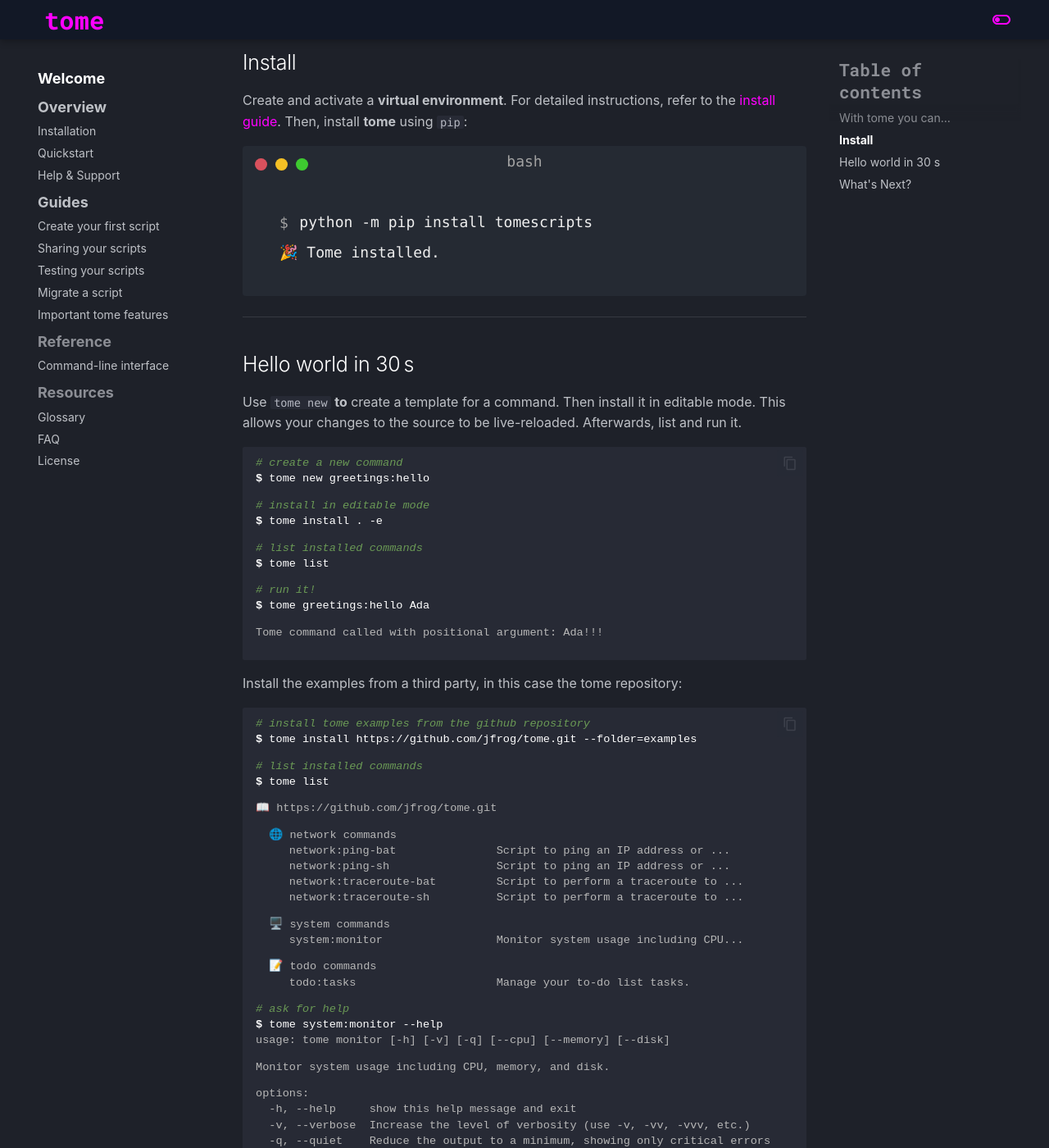
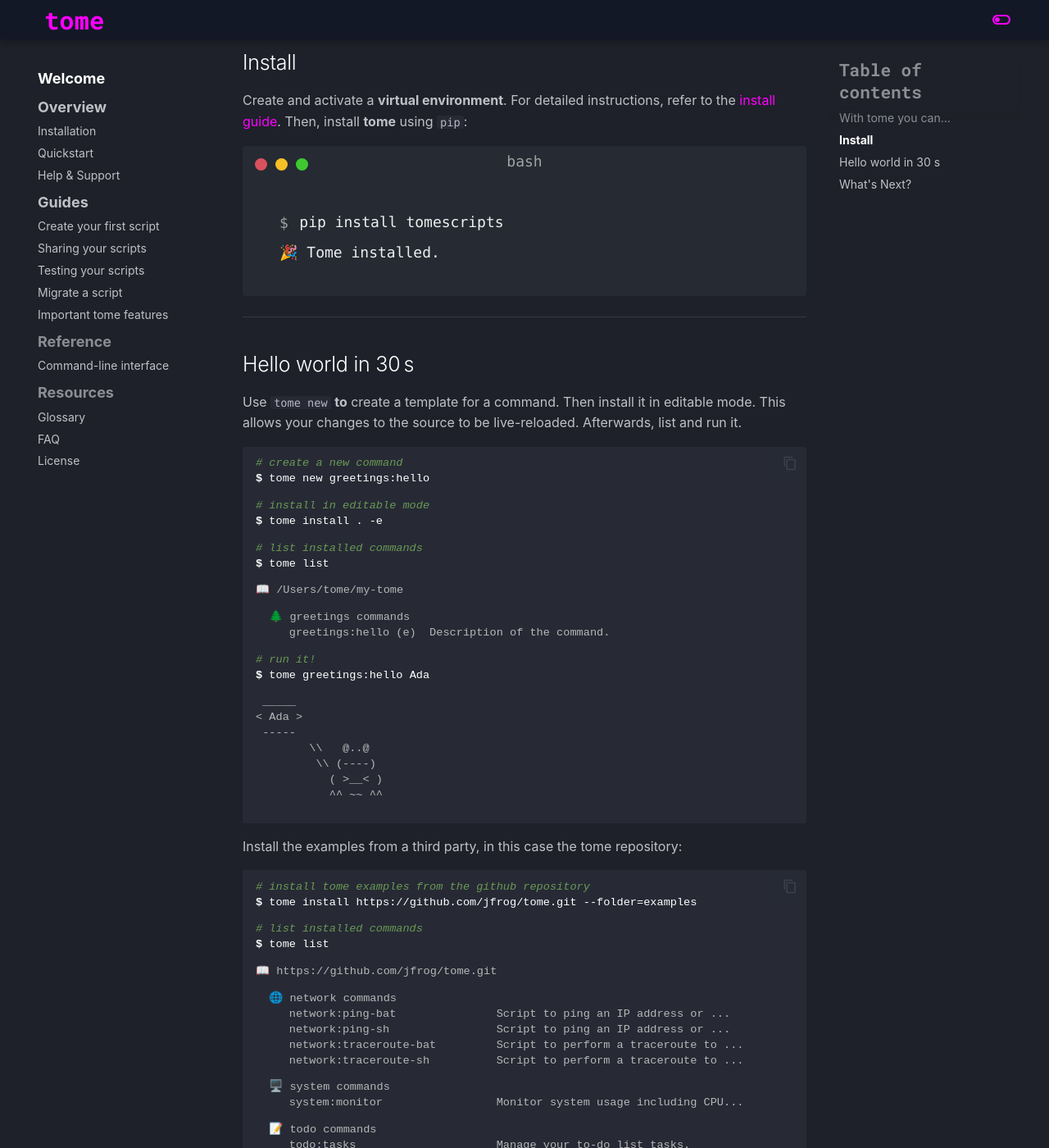
Before and after one commit to jfrog/tome, an MkDocs documentation site: the page built from docs/index.md, in a window 1280 px wide and 1400 px high, scrolled down 532 px. Shown: the whole window at 82% size. Built offline with MkDocs 1.6.1 and Material for MkDocs 9.7.7, drawn with Linux system fonts in a browser that asks for light colours; the version menu is left out.

Commit message:
update to new template

````diff
--- a/docs/index.md
+++ b/docs/index.md
@@ -22,7 +22,7 @@
 to the [install guide](overview/installing.md). Then, install **tome** using `pip`:
 
 <div class="termy" data-termynal>
-<span data-ty="input">python -m pip install tomescripts</span>
+<span data-ty="input">pip install tomescripts</span>
 <span data-ty>🎉  Tome installed.</span>
 </div>
 
@@ -44,10 +44,21 @@
 # list installed commands
 $ tome list
 
+📖 /Users/tome/my-tome
+
+  🌲 greetings commands
+     greetings:hello (e)  Description of the command.
+
 # run it!
 $ tome greetings:hello Ada
 
-Tome command called with positional argument: Ada!!!
+ _____
+< Ada >
+ -----
+        \\   @..@
+         \\ (----)
+           ( >__< )
+           ^^ ~~ ^^
 ```
 
 Install the examples from a third party, in this case the tome repository:
````
